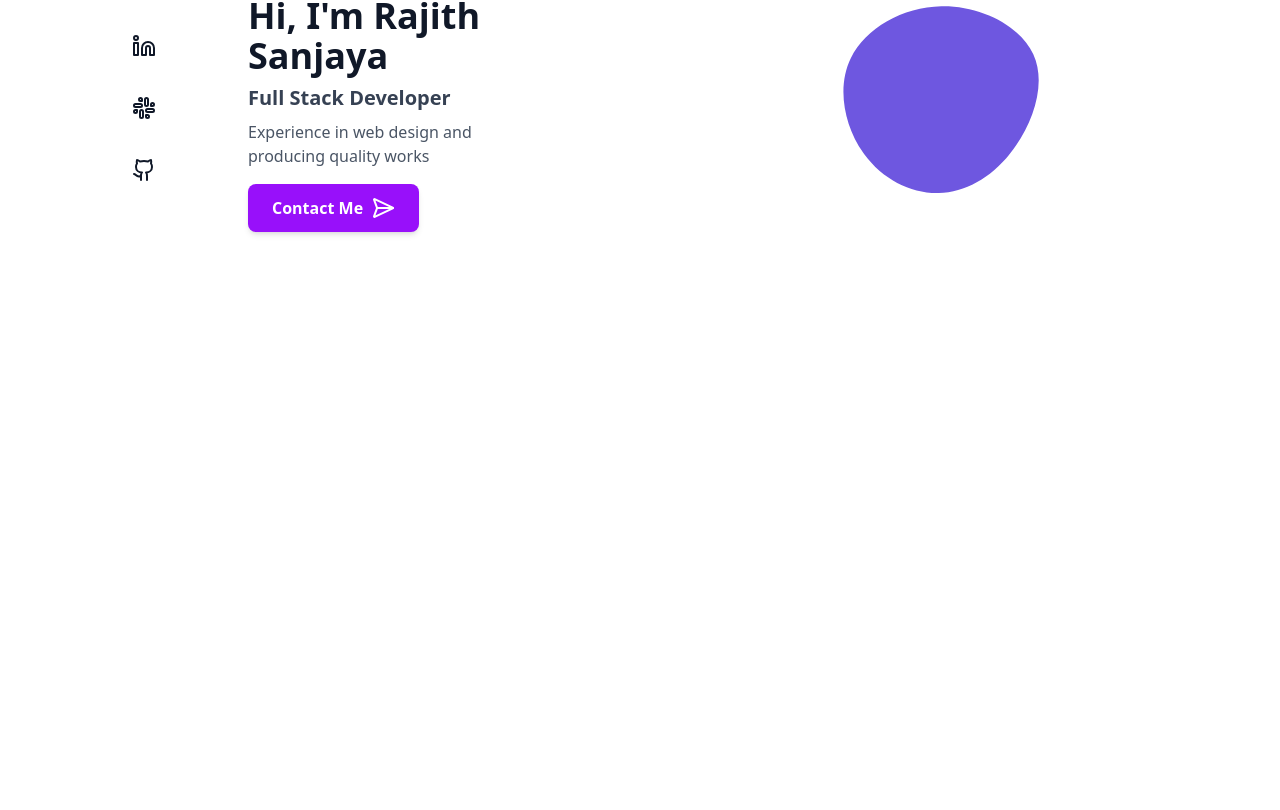
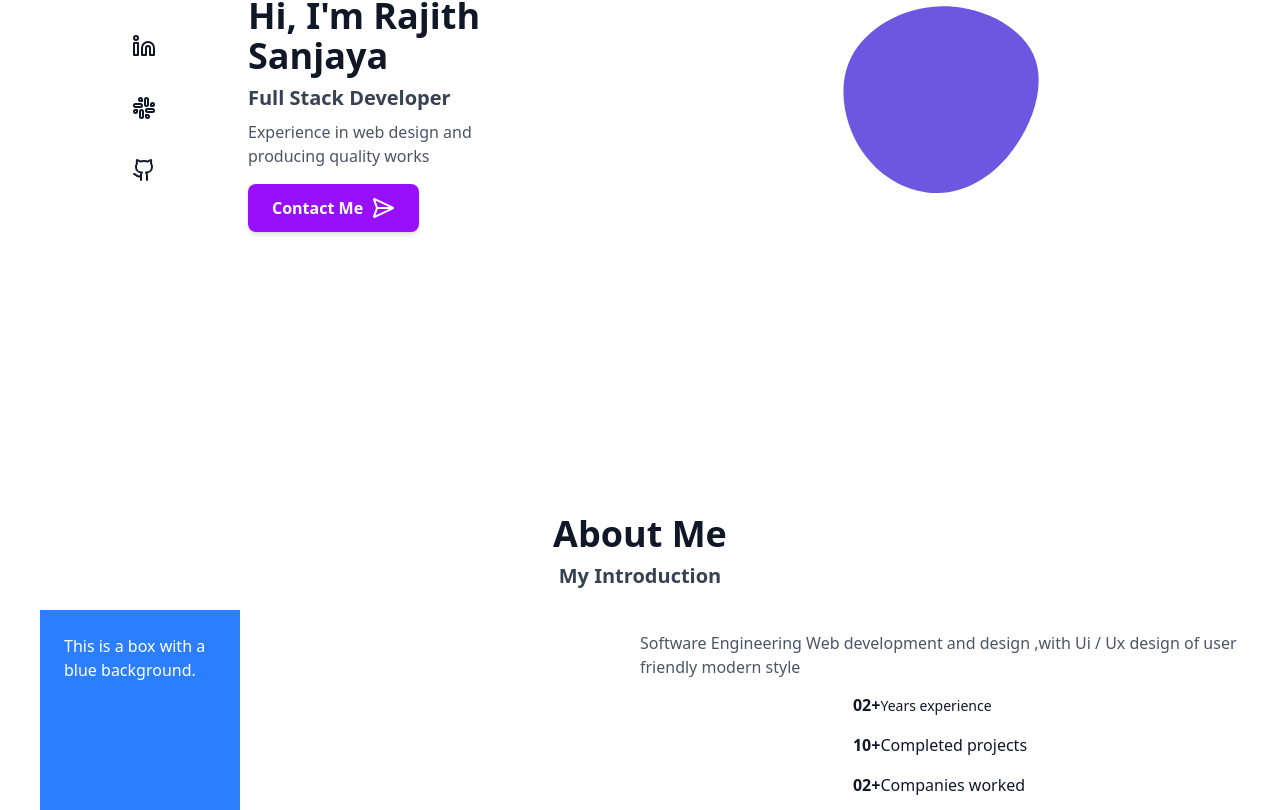
Before and after one commit to HypertextAssassinRajith/portfolio, a Next.js app: page / in a window 1280 px wide. Shown: the part 354-1164 px from the top of the page. Before the commit the page ends 868 px from the top, so only its background shows below. Built offline with nearby package versions, Linux system fonts and the light colour scheme.

Commit message:
feat: add About component to enhance page content and user engagement

```diff
--- /dev/null
+++ b/app/components/about.tsx
@@ -0,0 +1,54 @@
+"use client"
+
+import React, { useEffect, useState } from "react";
+import { useTheme } from "next-themes";
+import Image from "next/image";
+
+
+export default function About (){
+      const { theme } = useTheme();
+      const [mounted, setMounted] = useState(false);
+
+        useEffect(() => {
+          setMounted(true);
+        }, []);
+        if (!mounted) return null;
+
+
+    return(
+        <section className={`flex flex-col items-center justify-evenly px-6 md:px-10 transition-colors duration-300 ${
+            theme === "dark" ? "bg-gray-900 text-white" : "bg-white text-gray-900"
+          }`}
+        >
+             <h1 className="text-4xl font-bold">About Me</h1>
+             <span className="text-xl font-semibold text-gray-700 dark:text-gray-300 mt-2">My Introduction</span>
+             <div className="grid grid-cols-2 mt-5">
+             {/* <Image src={Profile.src} alt="Profile Picture" width={200} height={200} className="absolute z-10 rounded-full" /> */}
+             <div className="bg-blue-500 size-50 p-6 text-white">
+                This is a box with a blue background.
+            </div>
+
+                <div className="flex flex-col items-center justify-evenly">
+                <p className="text-gray-600 dark:text-gray-400 mt-2">Software Engineering Web development  and design ,with Ui / Ux design of user
+                friendly modern style</p>
+                <div className="grid grid-cols-1 gap-4 justify-center w-fit">
+                    <div>
+                        <span className="font-semibold">02+</span>
+                        <span className="text-sm">Years  experience </span>
+                    </div>
+
+                    <div>
+                        <span className="font-semibold">10+</span>
+                        <span className="">Completed  projects </span>
+                    </div>
+
+                    <div>
+                        <span className="font-semibold">02+</span>
+                         <span className="">Companies   worked </span>
+                    </div>
+                </div>
+                </div>
+             </div>
+        </section>
+    )
+}
--- a/app/page.tsx
+++ b/app/page.tsx
@@ -1,3 +1,4 @@
+import About from "./components/about";
 import Header from "./components/header";
 import Info from "./components/info";
 
@@ -6,6 +7,7 @@ export default function Home() {
     <>
     <Header />
     <Info />
+    <About />
     </>
   );
 }
```
Also changed, not shown: 1 other file (tests, documents, lock files or other folders).
